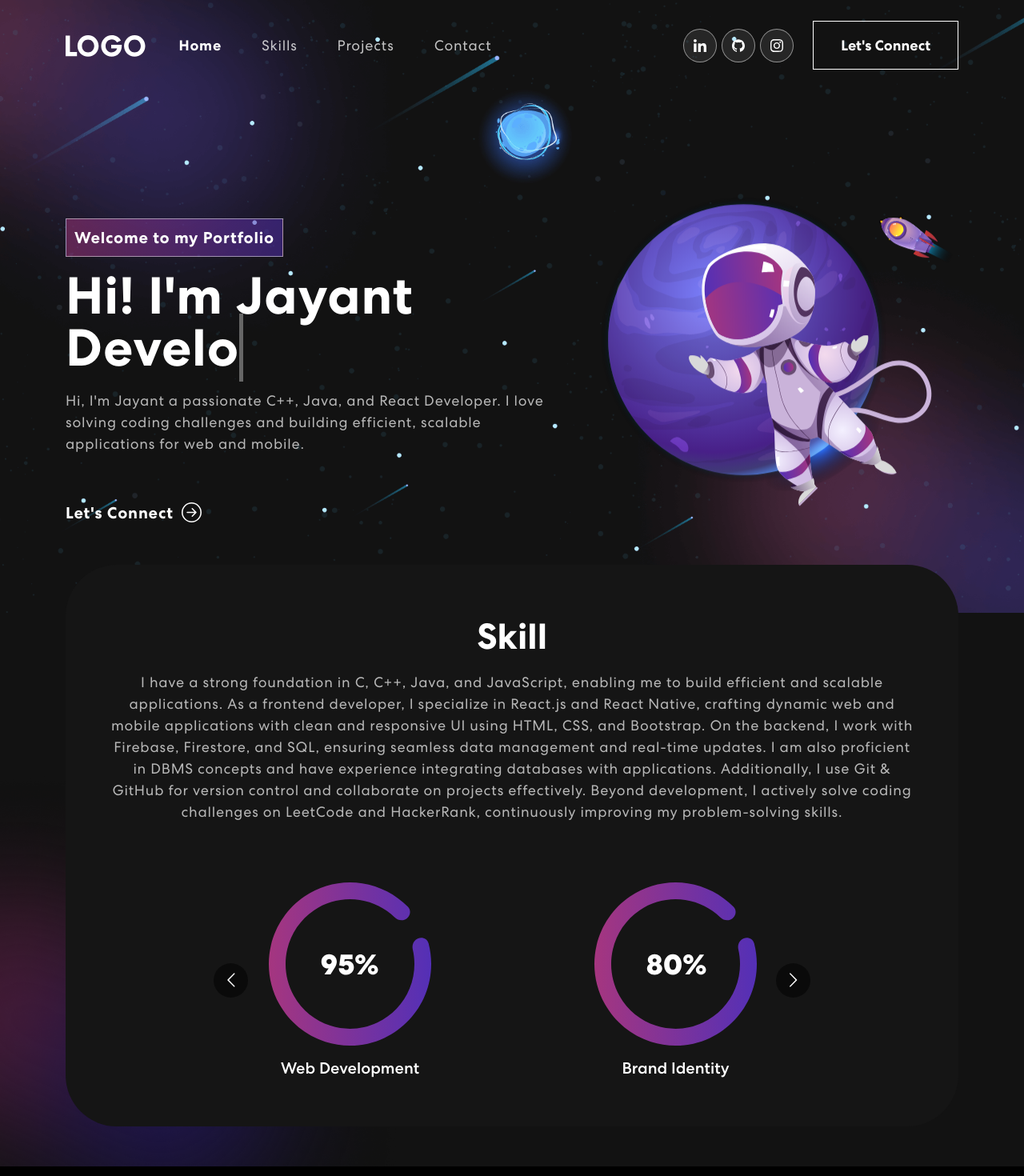
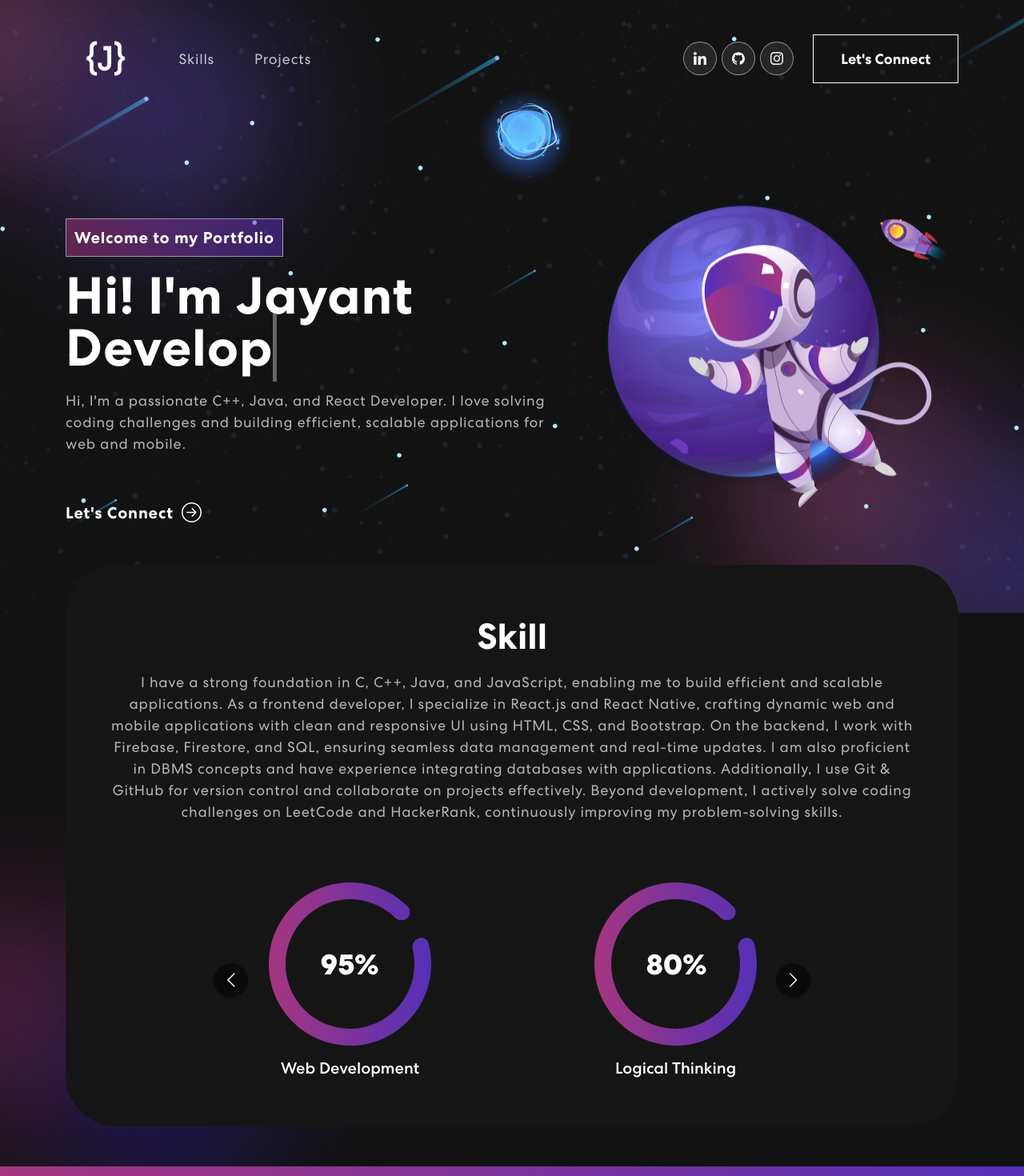
Before and after one commit to jayantatwal/MyPortfolio, a React (Create React App) app: page / in a window 1280 px wide. Shown: the top 1470 px of the page at 80% size. Built offline with nearby package versions, Linux system fonts and the light colour scheme.

Commit message:
Added logo

```diff
--- a/src/App.js
+++ b/src/App.js
@@ -2,7 +2,7 @@ import './App.css';
 import NavBar from './components/NavBar';
 import Banner from './components/Banner';
 import Skills from './components/Skills';
-import Projects from './components/Projects';
+// import Projects from './components/Projects';
 import Contact from './components/Contact';
 
 function App() {
@@ -11,7 +11,7 @@ function App() {
       <NavBar />
       <Banner />
       <Skills />
-      <Projects />
+      {/* <Projects /> */}
       <Contact />
     </div>
   );
--- a/src/components/Banner.js
+++ b/src/components/Banner.js
@@ -76,7 +76,7 @@ export default function Banner() {
                                     <span className='tagline'>Welcome to my Portfolio</span>
                                     {/* <h1>{`Hi I'm Jayant`}<br /><span className='wrap'>{text}</span></h1> */}
                                     <h1>{`Hi! I'm Jayant`}<br /> <span className="txt-rotate" dataPeriod="1000" data-rotate='[ "Web Developer", "Web Designer", "UI/UX Designer" ]'><span className="wrap">{text}</span></span></h1>
-                                    <p>Hi, I'm Jayant a passionate C++, Java, and React Developer. I love solving coding challenges and building efficient, scalable applications for web and mobile.</p>
+                                    <p>Hi, I'm a passionate C++, Java, and React Developer. I love solving coding challenges and building efficient, scalable applications for web and mobile.</p>
                                     <button onClick={() => window.open("https://www.linkedin.com/in/jayantatwal", '_blank')}>Let's Connect<ArrowRightCircle size={25}></ArrowRightCircle></button>
                                 </div>}
                         </TrackVisibility>
--- a/src/components/NavBar.js
+++ b/src/components/NavBar.js
@@ -1,11 +1,12 @@
 import { Navbar, Container, Nav } from 'react-bootstrap'
 import { useEffect, useState } from 'react'
 import React from 'react'
-import logo from '../assets/img/logo.svg'
+// import logo from '../assets/img/logo.svg'
+import logo from '../assets/img/logo.png'
 import navIcon1 from '../assets/img/nav-icon1.svg';
 import navIcon4 from '../assets/img/nav-icon4.svg';
 import navIcon3 from '../assets/img/nav-icon3.svg';
-import { animateScroll as scroll } from 'react-scroll';
+// import { animateScroll as scroll } from 'react-scroll';
 
 export default function NavBar() {
 
@@ -41,18 +42,28 @@ export default function NavBar() {
     <Navbar expand="lg" className={scrolled ? "scrolled" : ""}>
       <Container>
         <Navbar.Brand href="/">
-          <img src={logo} alt="Logo" onClick={() => scroll.scrollToTop()} />
+          <img
+            src={logo}
+            alt="Logo"
+            onClick={(event) => {
+              event.preventDefault();  // Prevents unwanted navigation if inside a link
+              setTimeout(() => {
+                window.scrollTo({ top: 0, behavior: 'smooth' });
+              }, 0);  // Executes immediately after the event
+            }}
+          />
+
         </Navbar.Brand>
         <Navbar.Toggle aria-controls="basic-navbar-nav">
           <span className="navbar-toggler-icon"></span>
         </Navbar.Toggle>
         <Navbar.Collapse id="basic-navbar-nav">
           <Nav className="me-auto">
-            <Nav.Link href="#home" className={activeLink === 'home' ? 'active navbar-link' : 'navbar-link'} onClick={() => onUpdateActiveLink('home')}>Home</Nav.Link>
+            {/* <Nav.Link href="#home" className={activeLink === 'home' ? 'active navbar-link' : 'navbar-link'} onClick={() => onUpdateActiveLink('home')}>Home</Nav.Link> */}
             <Nav.Link href="#skills" className={activeLink === 'skills' ? 'active navbar-link' : 'navbar-link'} onClick={() => onUpdateActiveLink('skills')}>Skills</Nav.Link>
             <Nav.Link href="https://github.com/jayantatwal" className={activeLink === 'projects' ? 'active navbar-link' : 'navbar-link'} onClick={() => onUpdateActiveLink('projects')} target="_blank"
               rel="noopener noreferrer">Projects</Nav.Link>
-            <Nav.Link href="#contact" className={activeLink === 'contact' ? 'active navbar-link' : 'navbar-link'} onClick={() => onUpdateActiveLink('contact')}>Contact</Nav.Link>
+            {/* <Nav.Link href="#contact" className={activeLink === 'contact' ? 'active navbar-link' : 'navbar-link'} onClick={() => onUpdateActiveLink('contact')}>Contact</Nav.Link> */}
           </Nav>
           <span className="navbar-text">
             <div className="social-icon">
--- a/src/components/Skills.js
+++ b/src/components/Skills.js
@@ -49,11 +49,11 @@ export default function Skills() {
                                 </div>
                                 <div className='item'>
                                     <img src={meter2} alt='skill' />
-                                    <h5>Brand Identity</h5>
+                                    <h5>Logical Thinking</h5>
                                 </div>
                                 <div className='item'>
                                     <img src={meter3} alt='skill' />
-                                    <h5>Logo Design</h5>
+                                    <h5>Designing</h5>
                                 </div>
                                 <div className='item'>
                                     <img src={meter1} alt='skill' />
```
Also changed, not shown: src/assets/img/logo.png (added).
